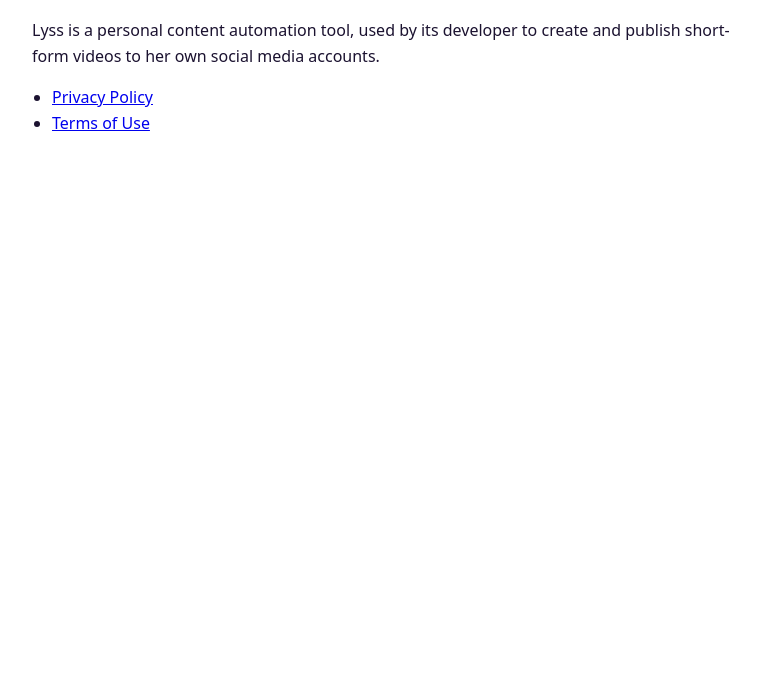
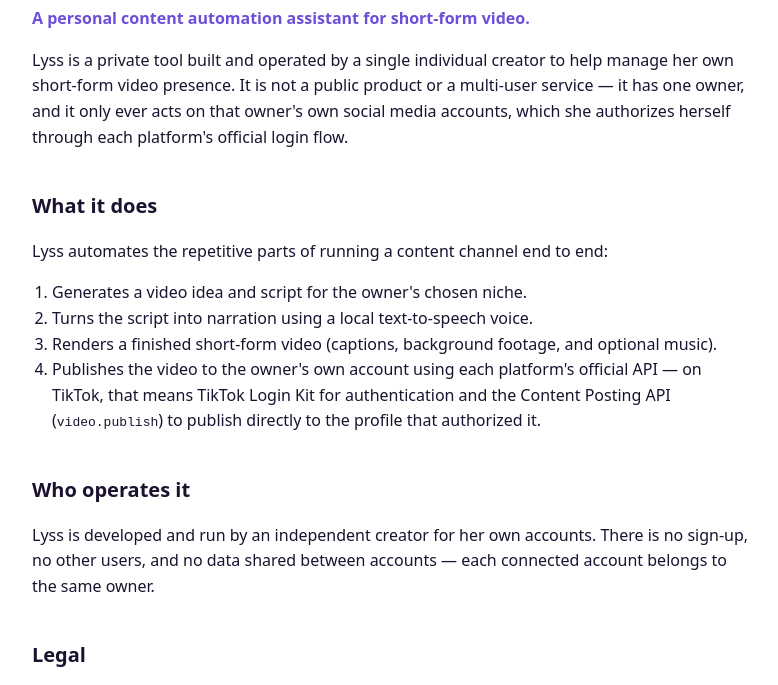
Before and after one commit to porliliandossantos-lyss/lyss, a website: page docs/index.html in a window 1280 px wide. Shown: the part 109-794 px from the top of the page, without its empty margins (248-1026 px from the left). Drawn offline with Linux system fonts and the light colour scheme.

Commit message:
Expande a página inicial do site — reprovada no review do TikTok
Reviewer marcou a Website URL como reprovada: "must be fully developed
and cannot be a landing or login page". A versão anterior era só um
stub com 2 links; agora descreve de verdade o que a Lyss faz, quem
opera, e como o fluxo de publicação funciona.

```diff
--- a/docs/index.html
+++ b/docs/index.html
@@ -6,17 +6,46 @@
 <style>
   body { font-family: system-ui, sans-serif; max-width: 720px; margin: 60px auto; padding: 0 20px; color: #1b1230; line-height: 1.6; }
   h1 { margin-bottom: 4px; }
-  ul { padding-left: 20px; }
+  .tagline { color: #6C4FD9; font-weight: 600; margin-top: 0; }
+  h2 { margin-top: 40px; font-size: 20px; }
+  ol, ul { padding-left: 20px; }
+  footer { margin-top: 48px; padding-top: 24px; border-top: 1px solid #eee; font-size: 14px; color: #666; }
+  footer a { color: #6C4FD9; }
 </style>
 </head>
 <body>
   <h1>Lyss</h1>
-  <p>Lyss is a personal content automation tool, used by its developer to create and publish
-  short-form videos to her own social media accounts.</p>
+  <p class="tagline">A personal content automation assistant for short-form video.</p>
 
+  <p>Lyss is a private tool built and operated by a single individual creator to help manage her
+  own short-form video presence. It is not a public product or a multi-user service — it has one
+  owner, and it only ever acts on that owner's own social media accounts, which she authorizes
+  herself through each platform's official login flow.</p>
+
+  <h2>What it does</h2>
+  <p>Lyss automates the repetitive parts of running a content channel end to end:</p>
+  <ol>
+    <li>Generates a video idea and script for the owner's chosen niche.</li>
+    <li>Turns the script into narration using a local text-to-speech voice.</li>
+    <li>Renders a finished short-form video (captions, background footage, and optional music).</li>
+    <li>Publishes the video to the owner's own account using each platform's official API — on
+    TikTok, that means TikTok Login Kit for authentication and the Content Posting API
+    (<code>video.publish</code>) to publish directly to the profile that authorized it.</li>
+  </ol>
+
+  <h2>Who operates it</h2>
+  <p>Lyss is developed and run by an independent creator for her own accounts. There is no
+  sign-up, no other users, and no data shared between accounts — each connected account belongs
+  to the same owner.</p>
+
+  <h2>Legal</h2>
   <ul>
     <li><a href="privacy.html">Privacy Policy</a></li>
     <li><a href="terms.html">Terms of Use</a></li>
   </ul>
+
+  <footer>
+    Source code and contact: <a href="https://github.com/porliliandossantos-lyss/lyss">github.com/porliliandossantos-lyss/lyss</a>
+  </footer>
 </body>
 </html>
```
